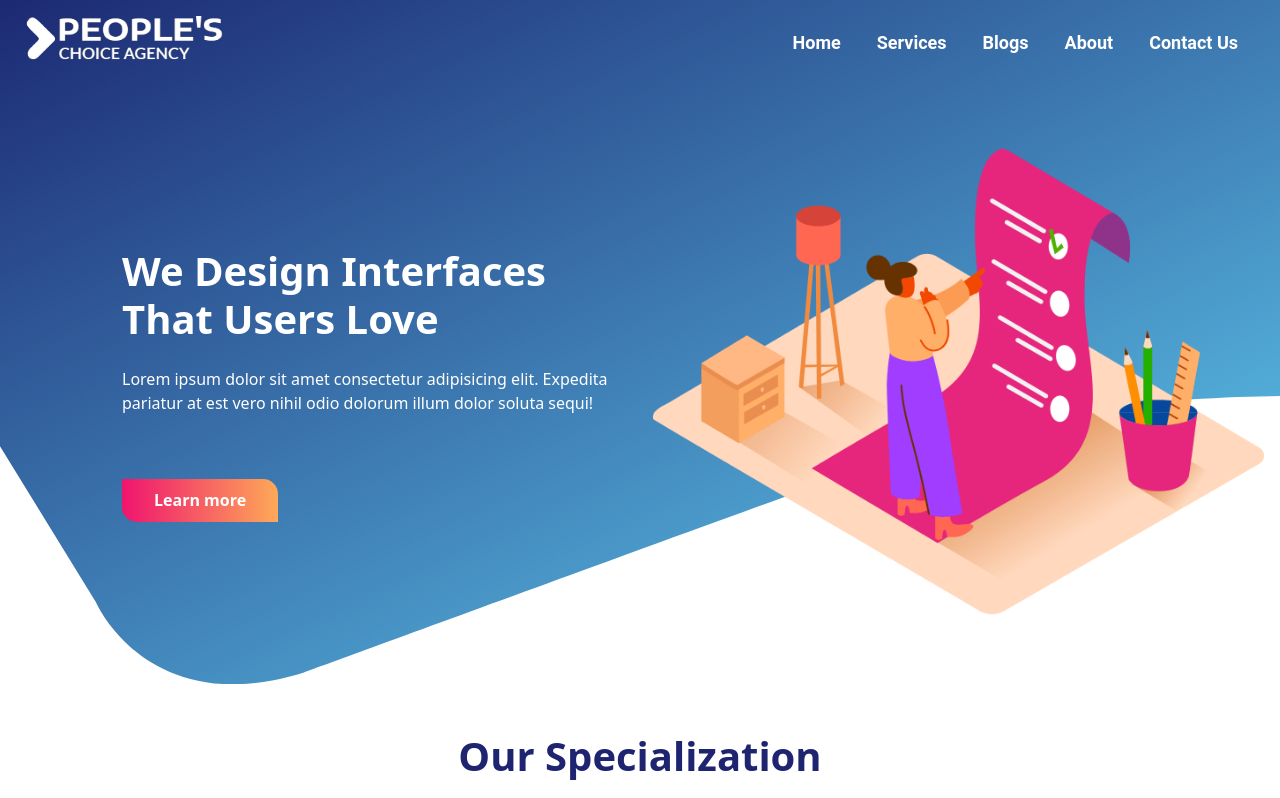
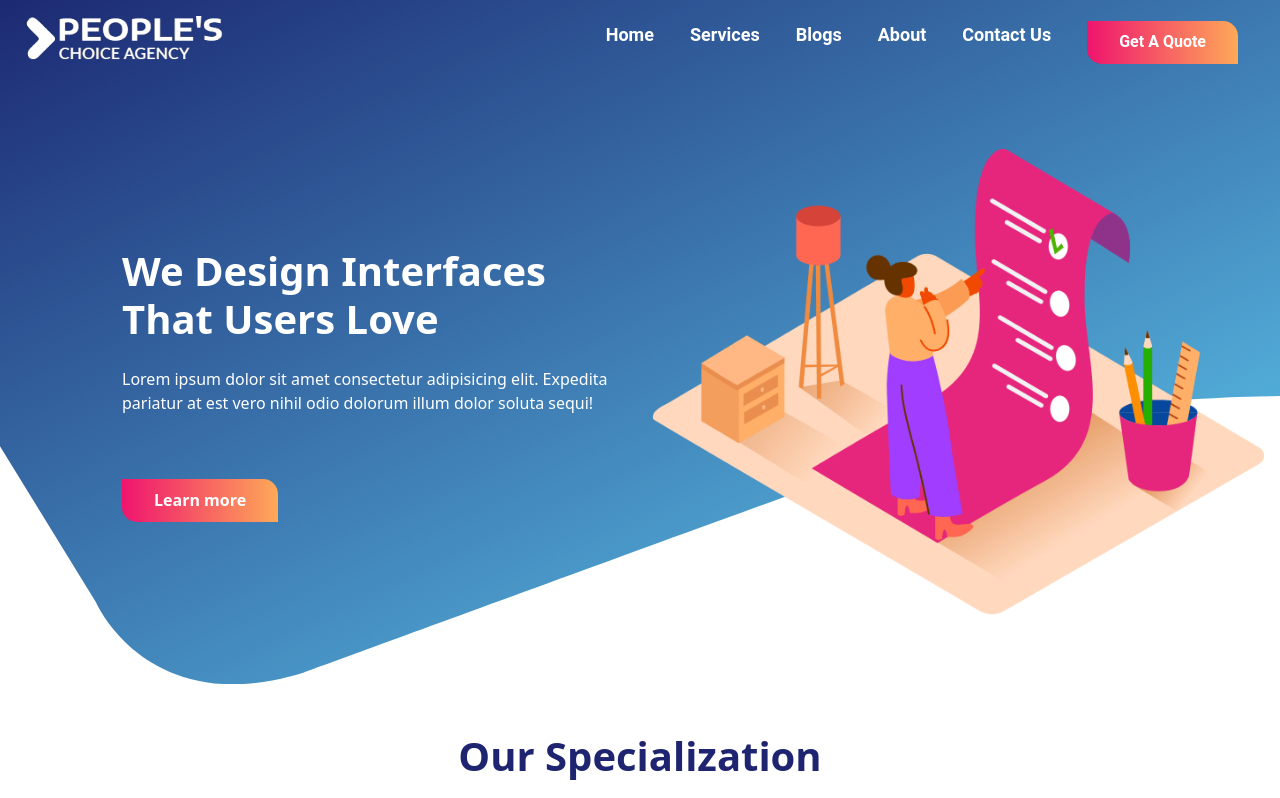
Before and after one commit to mdYeasin2001/people-choice-agency-client, a Next.js app: page / in a window 1280 px wide. Shown: the top 798 px of the page. Built offline with nearby package versions, Linux system fonts and the light colour scheme.

Commit message:
add button on navbar

```diff
--- a/components/common/HeaderNav.js
+++ b/components/common/HeaderNav.js
@@ -1,6 +1,6 @@
 import React from "react";
 import Image from 'next/image';
-import { Nav, Navbar, NavbarBrand, NavLink } from "react-bootstrap"
+import { Nav, Navbar, NavbarBrand, NavLink, Button } from "react-bootstrap"
 import Logo from '../../public/logo.png'
 
 const HeaderNav = () => {
@@ -38,6 +38,11 @@ const HeaderNav = () => {
               >
                 Contact Us
               </NavLink>
+              <NavLink className='text-white nav_item'
+                to='/'
+              >
+                <Button className='brand_button'>Get A Quote</Button>
+              </NavLink>
             </Nav>
         </Navbar.Collapse>
       </Navbar>
--- a/components/home/OurExpertise/OurExpertise.js
+++ b/components/home/OurExpertise/OurExpertise.js
@@ -23,7 +23,7 @@ const OurExpertise = () => {
     )
     };
     return (
-      <Container>
+      <Container className="py-5">
         <div className="text-center">
             <h1 className='display-6 fw-bold text-primary'>Our Expertise</h1>
             <SectionTitleUnderline/>
```
